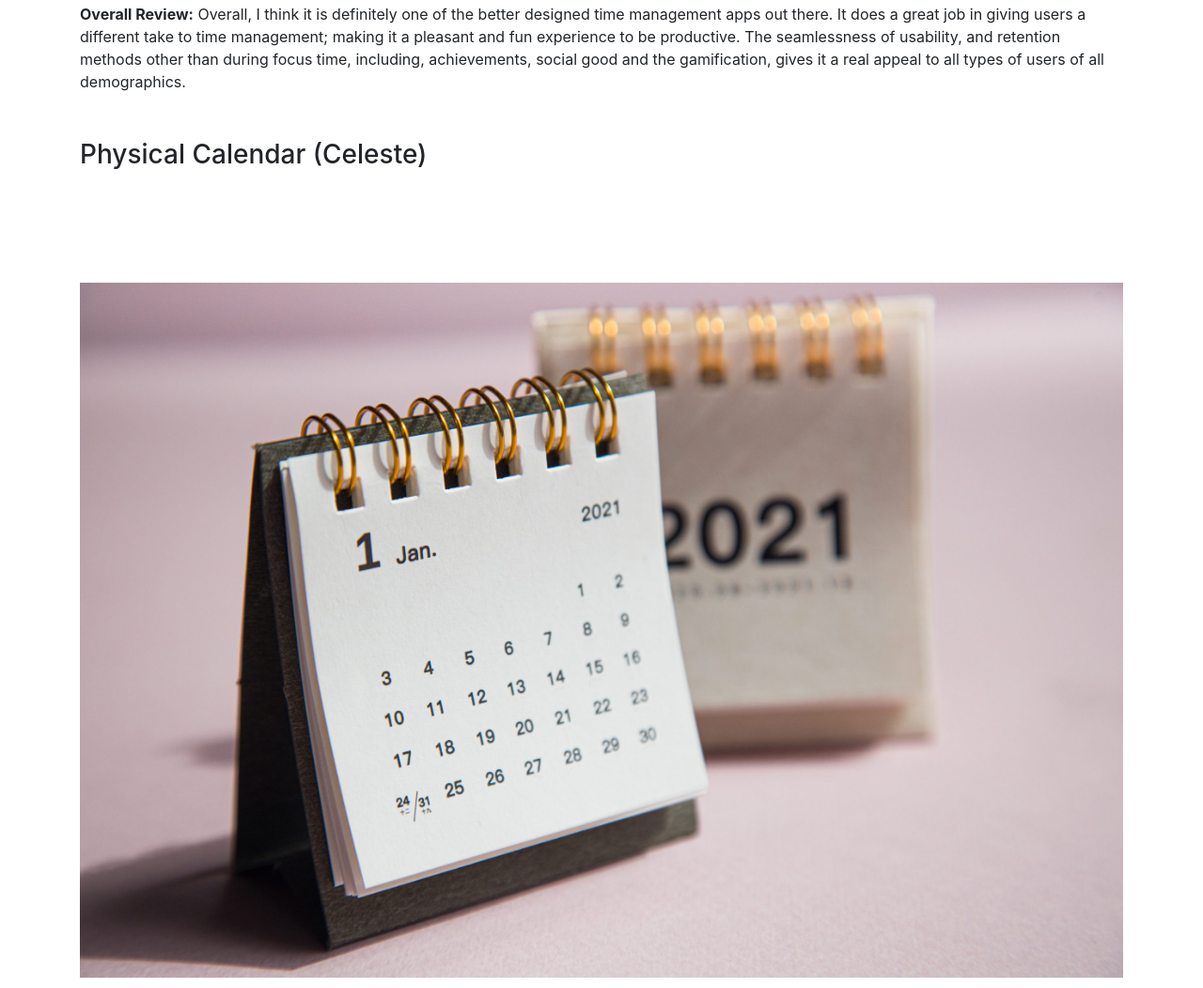
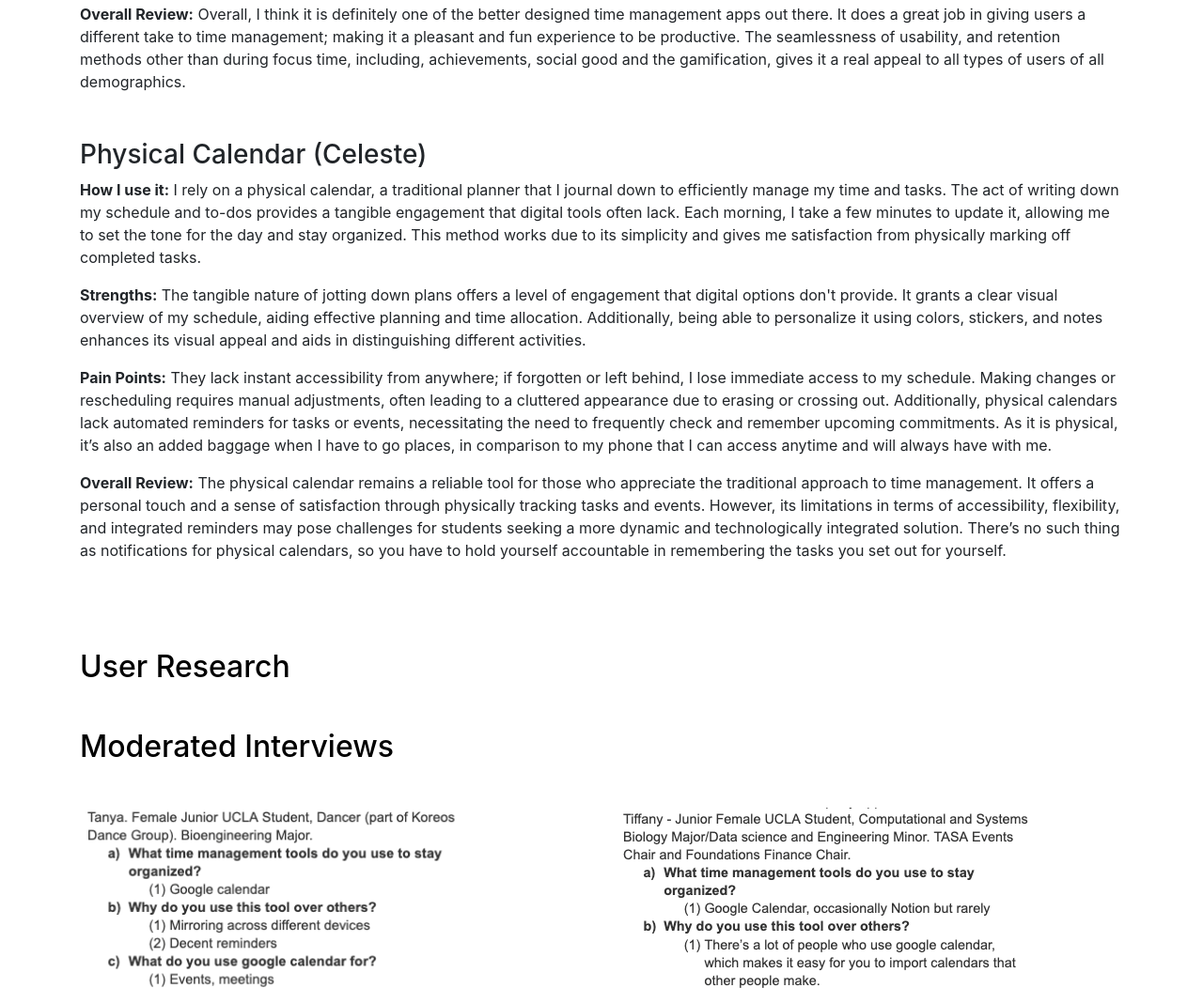
Before and after one commit to OsbertReynaldi/DH110A2, a plain HTML site: page index.html in a window 1280 px wide. Shown: the part 4349-5401 px from the top of the page at 94% size. Drawn offline with nearby package versions, Linux system fonts and the light colour scheme.

Commit message:
Update index.html

```diff
--- a/index.html
+++ b/index.html
@@ -131,9 +131,6 @@
               </div>
             <div class="col-xl-12 d-flex">
               <h3> <br>Physical Calendar (Celeste)</h3>
-            </div>
-            <div class="col-xl-12 d-flex justify-content-center">
-              <img class="apps" src="images/cal.jpeg" alt="cal">
             </div>
             <div class="col-xl-12 d-flex">
               <p><b>How I use it:</b>   I rely on a physical calendar, a traditional planner that I journal down to efficiently manage my time and tasks. The act of writing down my schedule and to-dos provides a tangible engagement that digital tools often lack. Each morning, I take a few minutes to update it, allowing me to set the tone for the day and stay organized. This method works due to its simplicity and gives me satisfaction from physically marking off completed tasks.
```
